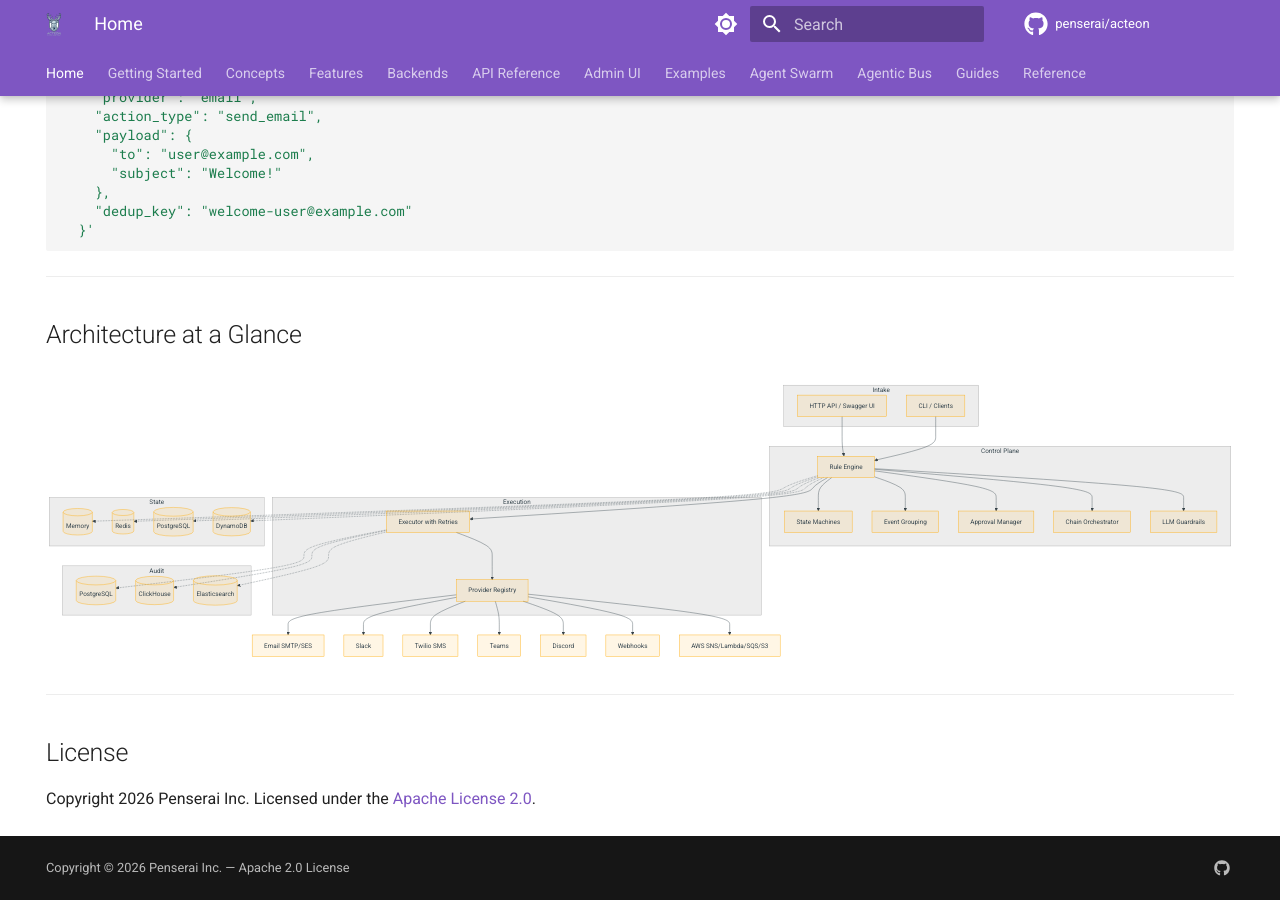
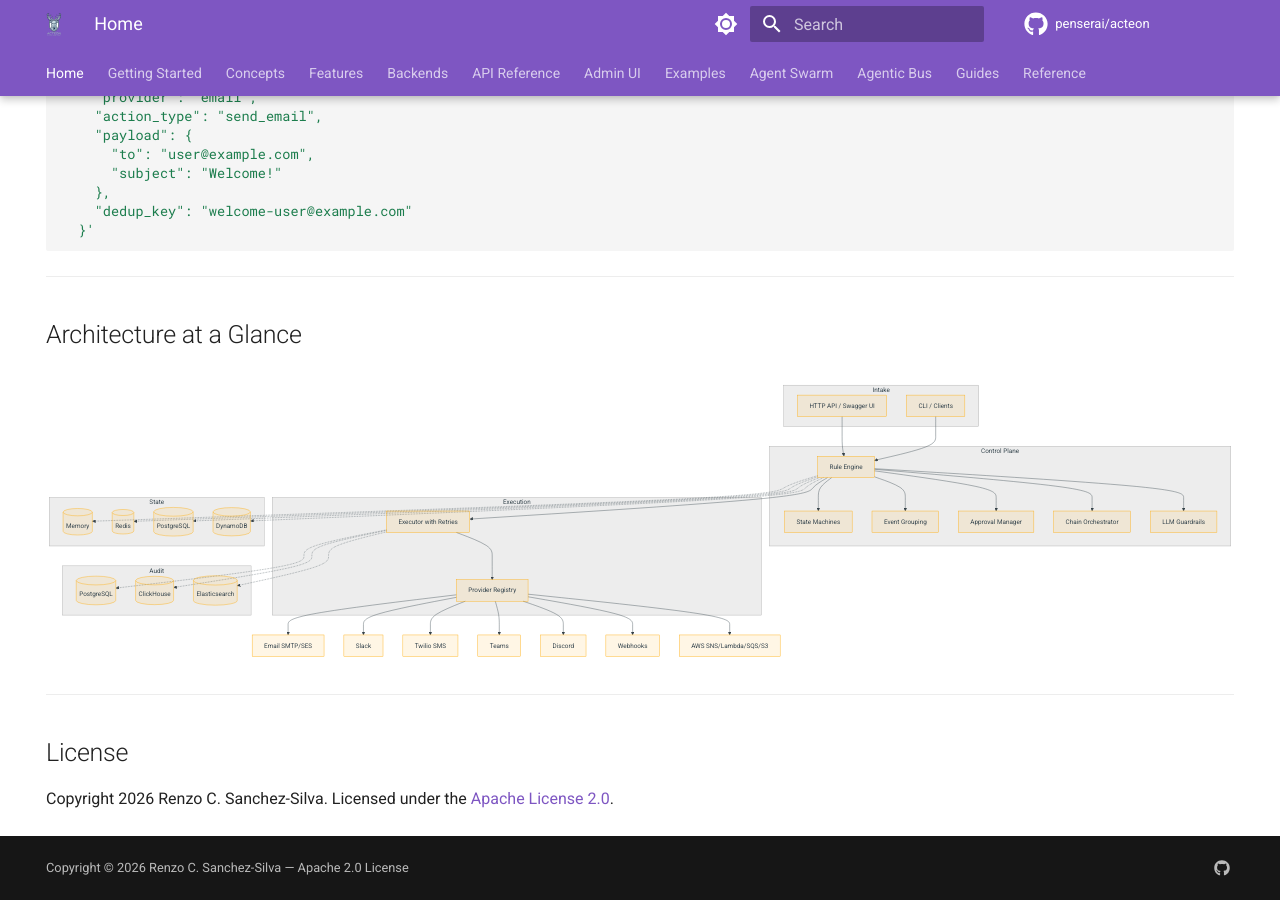
Before and after one commit to penserai/acteon, an MkDocs documentation site: the page built from docs/book/index.md, in a window 1280 px wide and 900 px high, scrolled down 4239 px. Built offline with MkDocs 1.6.1 and Material for MkDocs 9.7.7, drawn with Linux system fonts in a browser that asks for light colours; comment, search, counter and statistics services are not loaded.

Commit message:
chore(legal): update copyright notice and authorship to Renzo C. Sanchez-Silva (#373)

```diff
--- a/docs/book/index.md
+++ b/docs/book/index.md
@@ -311,4 +311,4 @@ graph TB
 
 ## License
 
-Copyright 2026 Penserai Inc. Licensed under the [Apache License 2.0](https://github.com/penserai/acteon/blob/main/LICENSE).
+Copyright 2026 Renzo C. Sanchez-Silva. Licensed under the [Apache License 2.0](https://github.com/penserai/acteon/blob/main/LICENSE).
--- a/mkdocs.yml
+++ b/mkdocs.yml
@@ -96,7 +96,7 @@ extra:
 extra_css:
   - stylesheets/extra.css
 
-copyright: Copyright &copy; 2026 Penserai Inc. — Apache 2.0 License
+copyright: Copyright &copy; 2026 Renzo C. Sanchez-Silva — Apache 2.0 License
 
 nav:
   - Home: index.md
```
Also changed, not shown: README.md (+1 -1 lines), crates/simulation/README.md (+1 -1 lines), docs/acteon-design-document.md (+1 -1 lines), 3 other files.
